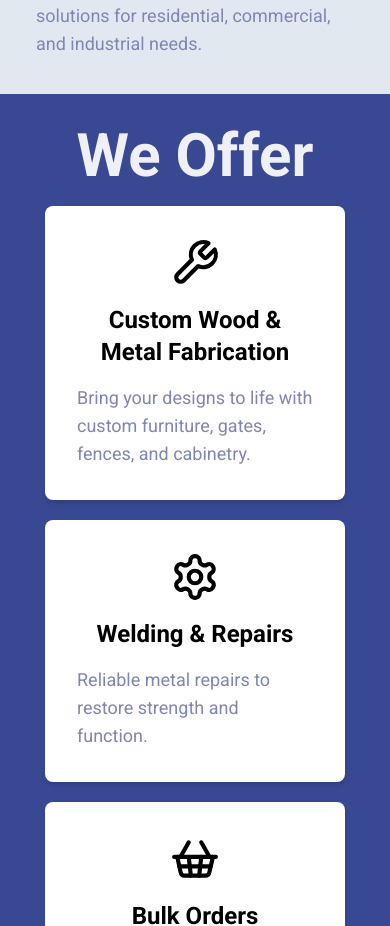
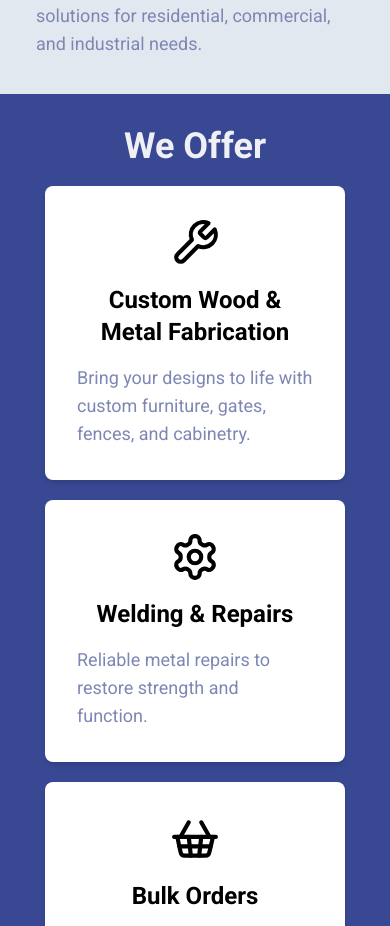
Before and after one commit to LOOOOOOK12/an-fabrication-website, a Next.js app: page / in a window 390 px wide. Shown: the part 1400-2326 px from the top of the page. Built offline with nearby package versions, Linux system fonts and the light colour scheme.

Commit message:
Refactor offersSection component: adjust heading size for improved responsiveness

```diff
--- a/app/components/sections/offersSection.tsx
+++ b/app/components/sections/offersSection.tsx
@@ -5,7 +5,7 @@ import { offersData } from '@/app/types/constants'
 function offersSection() {
     return (
         <section className='py-8 px-4 flex flex-col gap-5 items-center justify-center bg-secondary-600' id='offers'>
-            <h1 className='text-6xl font-bold text-text-50'>We Offer</h1>
+            <h1 className='text-4xl md:text-6xl font-bold text-text-50'>We Offer</h1>
             <div className='flex flex-col md:flex-row gap-5'>
                 {offersData.map((offer,idx) =>
                     <OffersCard
```
